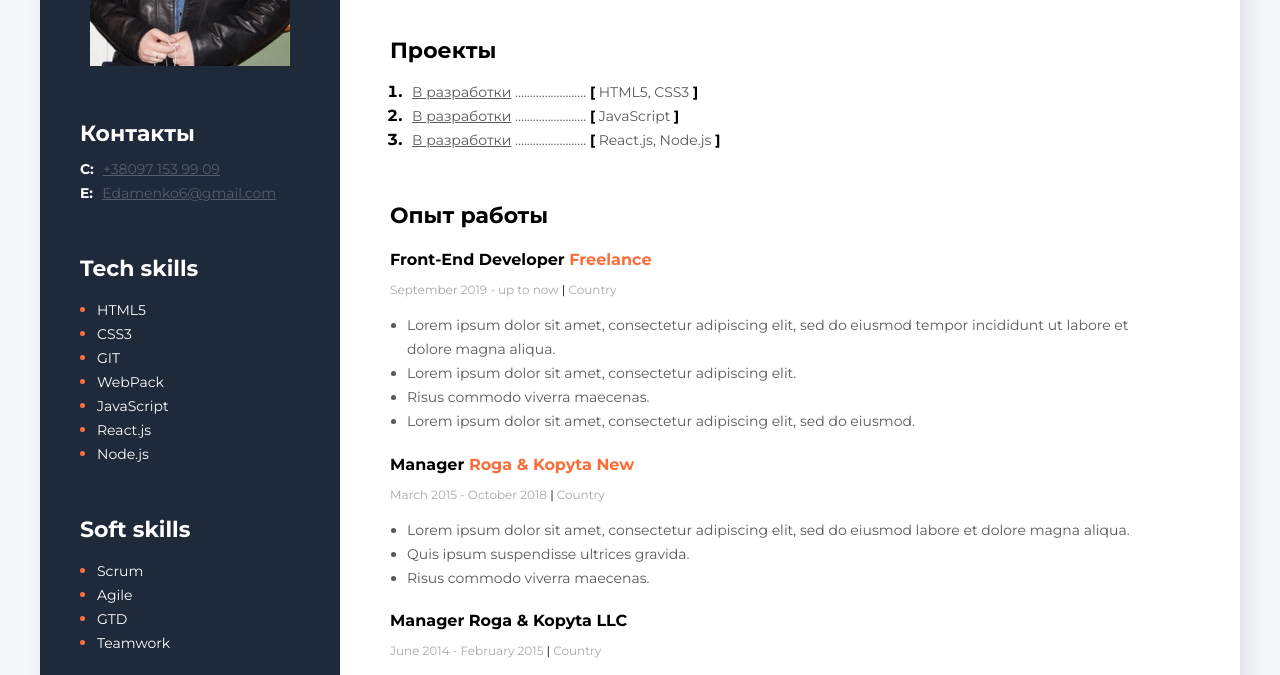
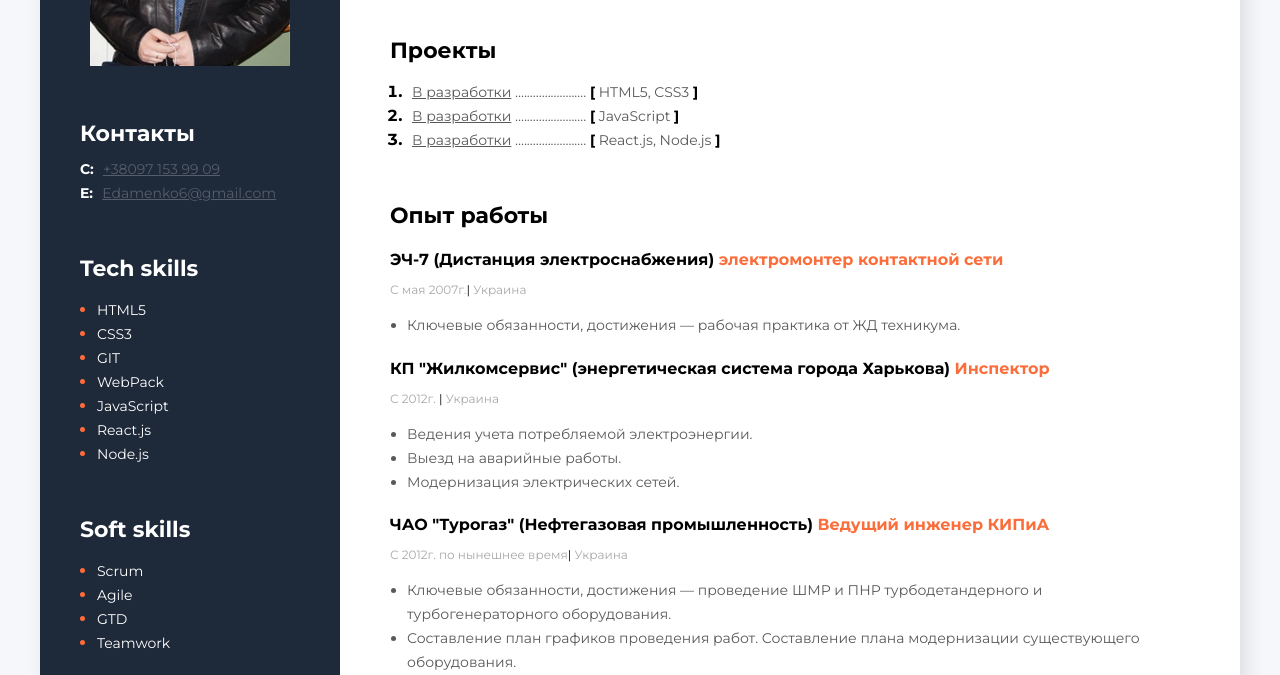
Before and after one commit to MaksimEdam/My-resume, a plain HTML site: page index.html in a window 1280 px wide. Shown: the part 277-952 px from the top of the page. Drawn offline with Linux system fonts and the light colour scheme.

Commit message:
Исправлены рабочие профессии

```diff
--- a/index.html
+++ b/index.html
@@ -70,43 +70,37 @@
                 <!--Company 1-->
 
                 <div class="My-work-experiance-company-block">
-                    <h4 class="My-work-experiance-position">Front-End Developer <span
-                            class="My-work-experiance-company">Freelance</span> </h4>
-                    <p class="My-work-experiance-period">September 2019 - up to now <span
-                            class="My-work-experiance-divider">|</span> Country</p>
+                    <h4 class="My-work-experiance-position">ЭЧ-7 (Дистанция электроснабжения)<span
+                            class="My-work-experiance-company"> электромонтер контактной сети</span> </h4>
+                    <p class="My-work-experiance-period">С мая 2007г.<span
+                            class="My-work-experiance-divider">|</span> Украина</p>
                     <ul class="My-work-experiance-duties">
-                        <li class="My-work-experiance-duty">Lorem ipsum dolor sit amet, consectetur adipiscing elit, sed
-                            do eiusmod tempor incididunt ut labore et dolore magna aliqua.</li>
-                        <li class="My-work-experiance-duty">Lorem ipsum dolor sit amet, consectetur adipiscing elit.
-                        </li>
-                        <li class="My-work-experiance-duty">Risus commodo viverra maecenas.</li>
-                        <li class="My-work-experiance-duty">Lorem ipsum dolor sit amet, consectetur adipiscing elit, sed
-                            do eiusmod.</li>
+                        <li class="My-work-experiance-duty">Ключевые обязанности, достижения — рабочая практика от ЖД техникума.</li>
                     </ul>
                 </div>
                 <!--Company 2-->
                 <div class="My-work-experiance-company-block">
-                    <h4 class="My-work-experiance-position">Manager <span class="My-work-experiance-company">Roga &
-                            Kopyta New</span> </h4>
-                    <p class="My-work-experiance-period">March 2015 - October 2018 <span
-                            class="My-work-experiance-divider">|</span> Country</p>
+                    <h4 class="My-work-experiance-position">КП "Жилкомсервис" (энергетическая система города Харькова)<span class="My-work-experiance-company"> Инспектор</span> </h4>
+                    <p class="My-work-experiance-period">С 2012г. <span
+                            class="My-work-experiance-divider">|</span> Украина</p>
                     <ul class="My-work-experiance-duties">
-                        <li class="My-work-experiance-duty">Lorem ipsum dolor sit amet, consectetur adipiscing elit, sed
-                            do eiusmod labore et dolore magna aliqua.</li>
-                        <li class="My-work-experiance-duty">Quis ipsum suspendisse ultrices gravida.</li>
-                        <li class="My-work-experiance-duty">Risus commodo viverra maecenas.</li>
+                        <li class="My-work-experiance-duty">Ведения учета потребляемой электроэнергии.</li>
+                        <li class="My-work-experiance-duty">Выезд на аварийные работы.</li>
+                        <li class="My-work-experiance-duty">Модернизация электрических сетей.</li>
                     </ul>
                 </div>
                 <!--Company 3 DZ-->
                 <div class="My-work-experiance-company-block">
-                    <h4 class="My-work-experiance-position">Manager Roga & Kopyta LLC</h4>
-                    <p class="My-work-experiance-period">June 2014 - February 2015 <span
-                            class="My-work-experiance-divider">|</span> Country</p>
+                    <h4 class="My-work-experiance-position">ЧАО "Турогаз" (Нефтегазовая промышленность)<span class="My-work-experiance-company"> Ведущий инженер КИПиА</span></h4>
+                    <p class="My-work-experiance-period">С 2012г. по нынешнее время<span
+                            class="My-work-experiance-divider">|</span> Украина</p>
                     <ul class="My-work-experiance-duties">
-                        <li class="My-work-experiance-duty">Lorem ipsum dolor sit amet, consectetur adipiscing elit.
+                        <li class="My-work-experiance-duty">Ключевые обязанности, достижения — проведение ШМР и ПНР турбодетандерного и турбогенераторного оборудования.
                         </li>
-                        <li class="My-work-experiance-duty">Quis ipsum suspendisse ultrices gravida.</li>
-                        <li class="My-work-experiance-duty">Risus commodo viverra maecenas.</li>
+                        <li class="My-work-experiance-duty">Составление план графиков проведения работ. Составление плана модернизации существующего оборудования.</li>
+                        <li class="My-work-experiance-duty">Участие в крупных проектах: участвовал в проведении работ по шефмонтажу и пусконаладки турбодетандерных агрегатов
+                        объектов: УКПГ «Камышня» - Украина; УНТС 3/4 очереди «Шуртан» - объект ООО «Шуртаннефтегаз»; УКПГ «Култак», «Южные
+                        Кемачи» - объекты УДП «Мубарекнефтегаз» - Узбекис. Участие в ШМР и ПНР за полярным кругом.</li>
                     </ul>
                 </div>
             </div>
@@ -119,7 +113,7 @@
                             технических систем; </span></h4>
                     <h4>• квалификация, диплом, степень — Магистр, инженер-исследователь(электротехника)</h4>
                     <p class="My-work-experiance-period">сентябрь 2010 - май 2012 <span
-                            class="My-work-experiance-divider">|</span> Country</p>
+                            class="My-work-experiance-divider">|</span> Украина</p>
                 </div>
             </div>
         </div>
```
